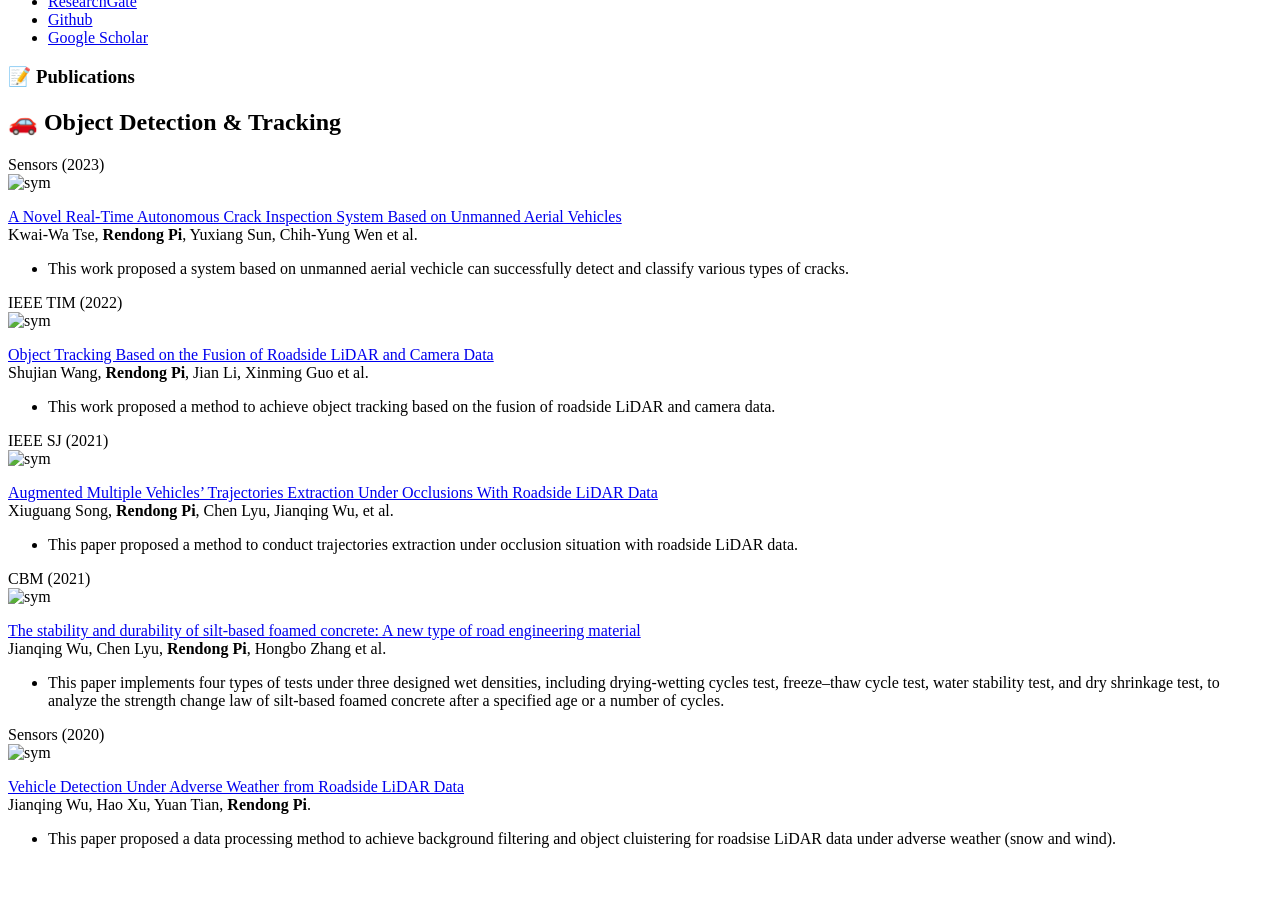
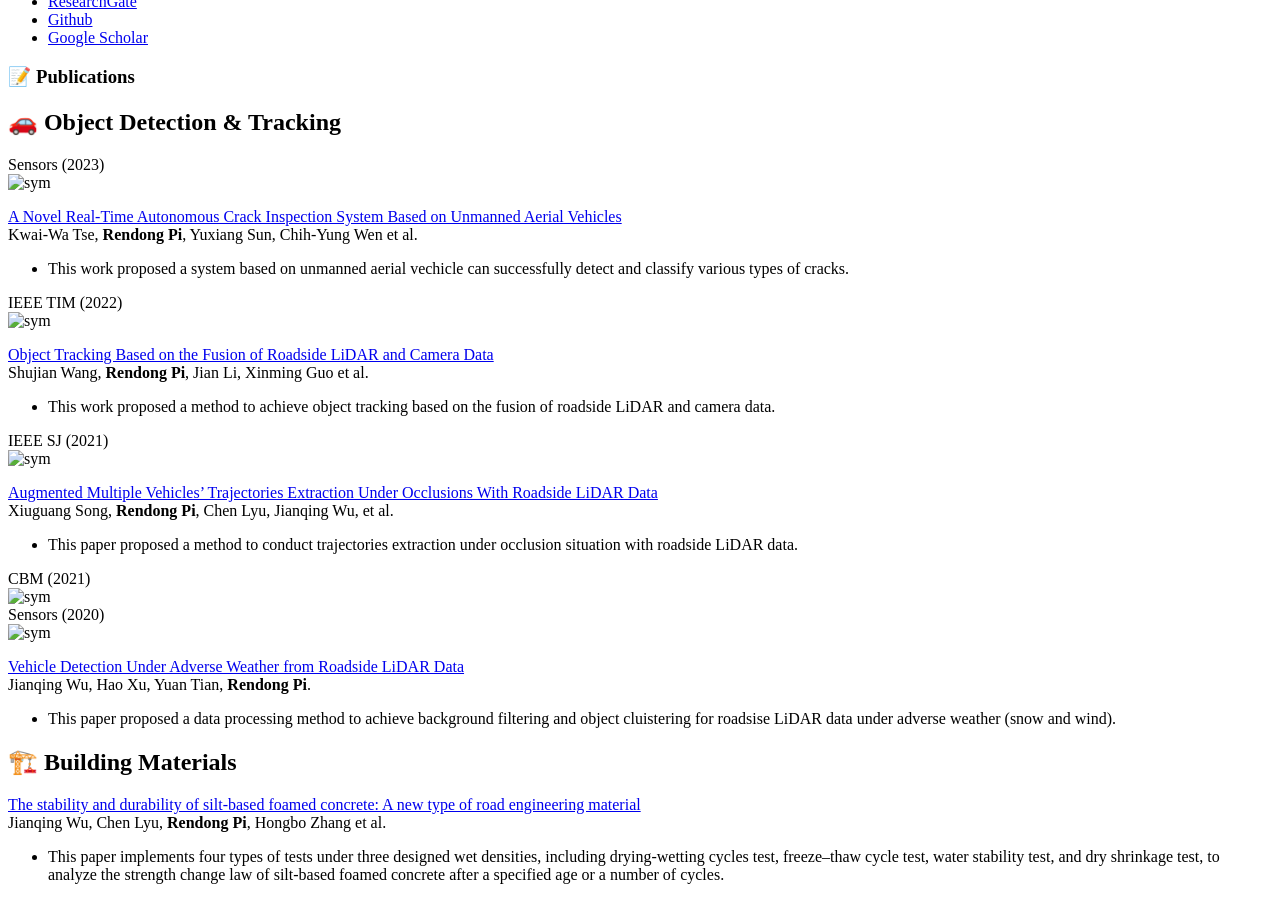
Before and after one commit to Devin-Pi/Devin-Pi.github.io, a Jekyll site: the page built from _pages/includes/pub.md, in a window 1280 px wide and 900 px high, scrolled down 681 px. Built offline with Jekyll 4.4.1, drawn with Linux system fonts in a browser that asks for light colours; our own code applies the rules of GitHub Pages for plain Markdown files; before the commit the page ends 1545 px from its top, so only the background shows below that; part of the change alters nothing that is shown.

Commit message:
pub revised

```diff
--- a/_pages/includes/pub.md
+++ b/_pages/includes/pub.md
@@ -42,12 +42,6 @@ Xiuguang Song, **Rendong Pi**, Chen Lyu, Jianqing Wu, et al. <strong><span class
 <div class='paper-box-text' markdown="1">
 
 
-[The stability and durability of silt-based foamed concrete: A new type of road engineering material](https://www.sciencedirect.com/science/article/pii/S0950061821024296) \\
-Jianqing Wu, Chen Lyu, **Rendong Pi**, Hongbo Zhang et al. <strong><span class='show_paper_citations' data='dpj67PAAAAAJ:u5HHmVD_uO8C'></span></strong>
-- This paper implements four types of tests under three designed wet densities, including drying-wetting cycles test, freeze–thaw cycle test, water stability test, and dry shrinkage test, to analyze the strength change law of silt-based foamed concrete after a specified age or a number of cycles.
-</div>
-</div>
-
 
 <div class='paper-box'><div class='paper-box-image'><div><div class="badge">Sensors (2020)</div><img src='images/paper_3.png' alt="sym" width="100%"></div></div>
 <div class='paper-box-text' markdown="1">
@@ -58,3 +52,10 @@ Jianqing Wu, Hao Xu, Yuan Tian, **Rendong Pi**. <strong><span class='show_paper_
 - This paper proposed a data processing method to achieve background filtering and object cluistering for roadsise LiDAR data under adverse weather (snow and wind).
 </div>
 </div>
+
+## 🏗️ Building Materials
+[The stability and durability of silt-based foamed concrete: A new type of road engineering material](https://www.sciencedirect.com/science/article/pii/S0950061821024296) \\
+Jianqing Wu, Chen Lyu, **Rendong Pi**, Hongbo Zhang et al. <strong><span class='show_paper_citations' data='dpj67PAAAAAJ:u5HHmVD_uO8C'></span></strong>
+- This paper implements four types of tests under three designed wet densities, including drying-wetting cycles test, freeze–thaw cycle test, water stability test, and dry shrinkage test, to analyze the strength change law of silt-based foamed concrete after a specified age or a number of cycles.
+</div>
+</div>
```
